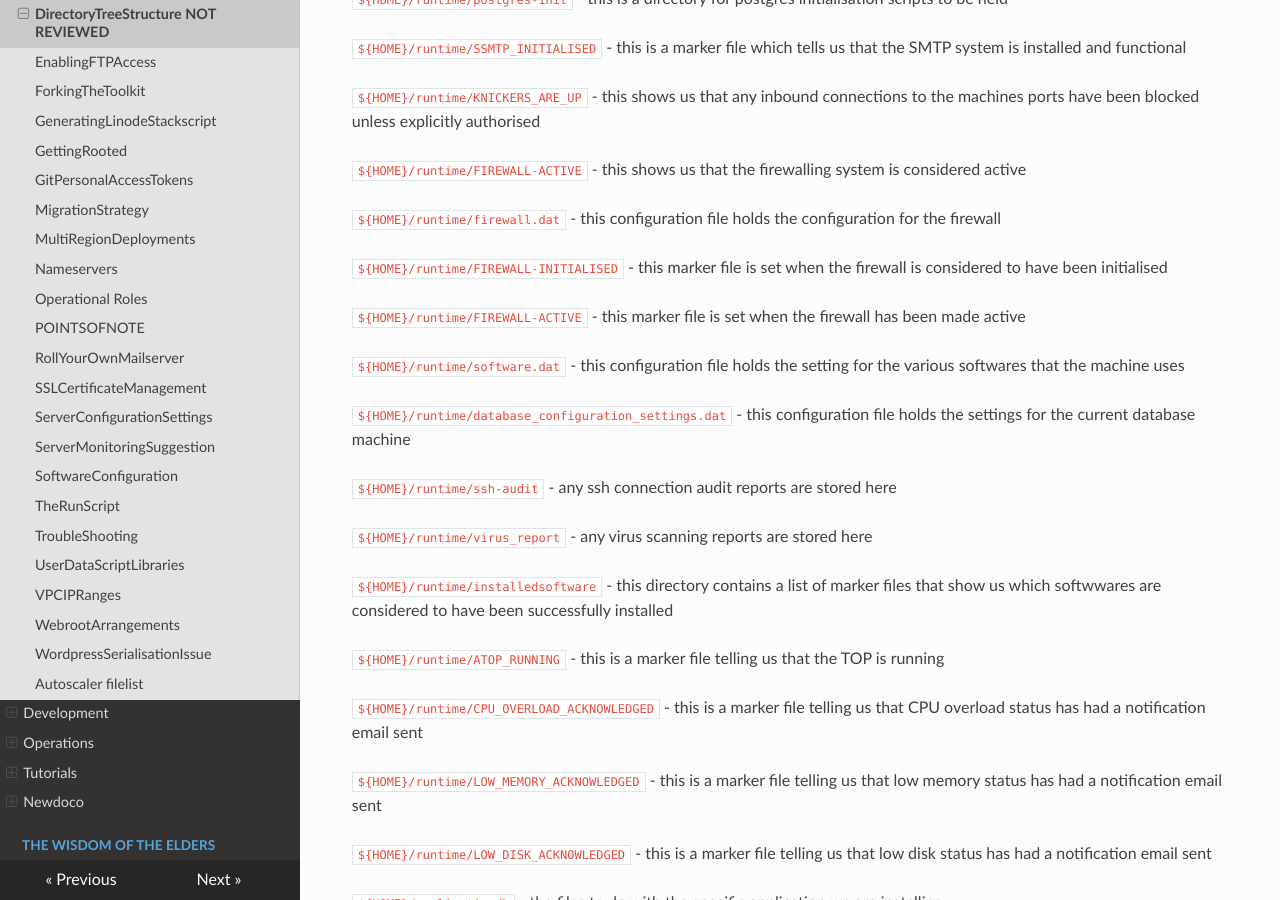
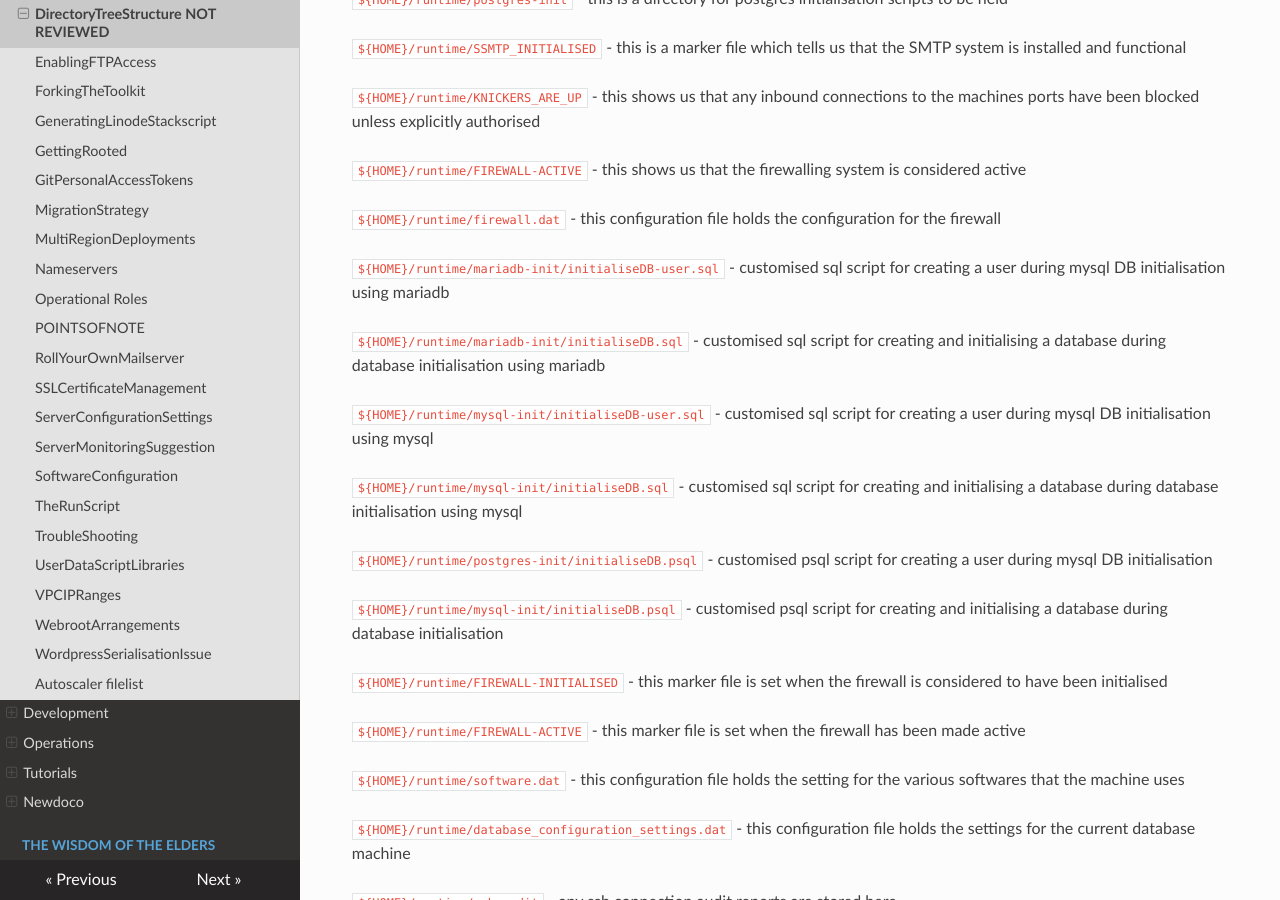
Before and after one commit to wintersys-dev/adt-documentation, an MkDocs documentation site: the page built from docs/Agile Deployment Toolkit/Deployment/DirectoryTreeStructure-NOT-REVIEWED.md, in a window 1280 px wide and 900 px high, scrolled down 7578 px. Built offline with MkDocs 1.6.1, drawn with Linux system fonts in a browser that asks for light colours; nearby versions of some CDN libraries; some of the changed text lies outside the part shown.

Commit message:
Update DirectoryTreeStructure-NOT-REVIEWED.md

````diff
--- a/docs/Agile Deployment Toolkit/Deployment/DirectoryTreeStructure-NOT-REVIEWED.md
+++ b/docs/Agile Deployment Toolkit/Deployment/DirectoryTreeStructure-NOT-REVIEWED.md
@@ -237,6 +237,18 @@ This is the dirctory where build specific configuration details and configuratio
 
 ```${HOME}/runtime/firewall.dat``` - this configuration file holds the configuration for the firewall
 
+```${HOME}/runtime/mariadb-init/initialiseDB-user.sql``` - customised sql script for creating a user during mysql DB initialisation using mariadb
+
+```${HOME}/runtime/mariadb-init/initialiseDB.sql``` - customised sql script for creating and initialising a database during  database initialisation using mariadb
+
+```${HOME}/runtime/mysql-init/initialiseDB-user.sql``` - customised sql script for creating a user during mysql DB initialisation using mysql
+
+```${HOME}/runtime/mysql-init/initialiseDB.sql``` - customised sql script for creating and initialising a database during  database initialisation using mysql
+
+```${HOME}/runtime/postgres-init/initialiseDB.psql``` - customised psql script for creating a user during mysql DB initialisation
+
+```${HOME}/runtime/mysql-init/initialiseDB.psql``` - customised psql script for creating and initialising a database during  database initialisation
+
 ```${HOME}/runtime/FIREWALL-INITIALISED``` - this marker file is set when the firewall is considered to have been initialised
 
 ```${HOME}/runtime/FIREWALL-ACTIVE``` - this marker file is set when the firewall has been made active
@@ -305,16 +317,3 @@ This is the dirctory where build specific configuration details and configuratio
 ```dbe.dat``` - marker file to remind us of which database the original install was made to
 
 ```joomla_configuration.php wordpress_config.php drupal_settings.php moodle_config.php``` - the various configuration files for our applications
-
-```${HOME}/runtime/mariadb-init/initialiseDB-user.sql``` - customised sql script for creating a user during mysql DB initialisation using mariadb
-
-```${HOME}/runtime/mariadb-init/initialiseDB.sql``` - customised sql script for creating and initialising a database during  database initialisation using mariadb
-
-```${HOME}/runtime/mysql-init/initialiseDB-user.sql``` - customised sql script for creating a user during mysql DB initialisation using mysql
-
-```${HOME}/runtime/mysql-init/initialiseDB.sql``` - customised sql script for creating and initialising a database during  database initialisation using mysql
-
-
-```${HOME}/runtime/postgres-init/initialiseDB.psql``` - customised psql script for creating a user during mysql DB initialisation
-
-```${HOME}/runtime/mysql-init/initialiseDB.psql``` - customised psql script for creating and initialising a database during  database initialisation
````
